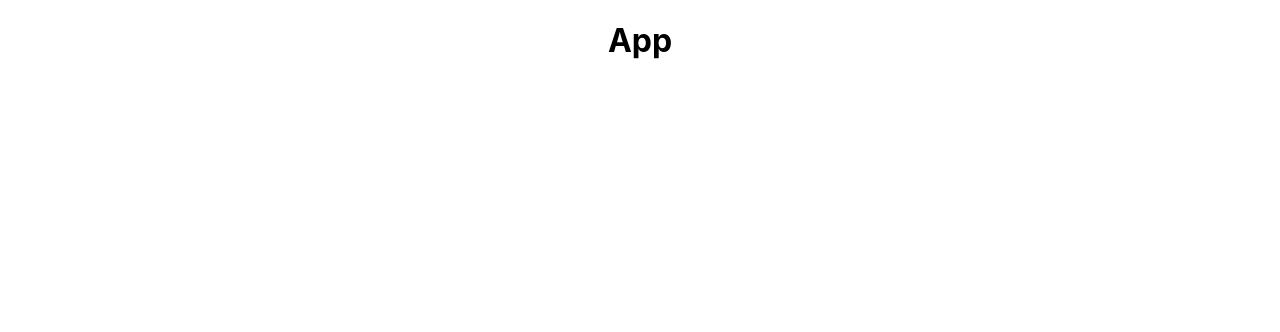
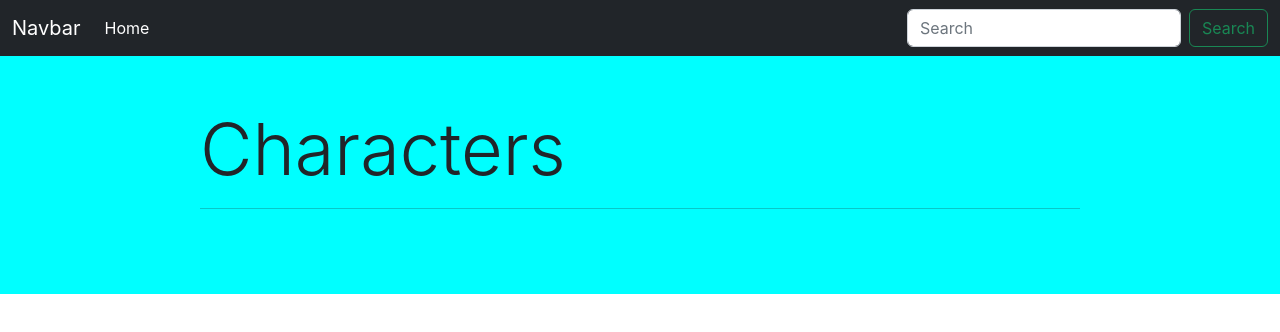
Before and after one commit to GiancarloCabrera/technical-test-landian, a React (Create React App) app: page / in a window 1280 px wide. Shown: the top 332 px of the page. Built offline with nearby package versions, Linux system fonts and the light colour scheme; no server answers.

Commit message:
Creating main page with its style...

```diff
--- a/package.json
+++ b/package.json
@@ -10,6 +10,8 @@
     "@types/node": "^16.7.13",
     "@types/react": "^18.0.0",
     "@types/react-dom": "^18.0.0",
+    "axios": "^0.27.2",
+    "bootstrap": "5.2.1",
     "react": "^18.2.0",
     "react-dom": "^18.2.0",
     "react-scripts": "5.0.1",
--- a/public/index.html
+++ b/public/index.html
@@ -24,7 +24,8 @@
       work correctly both with client-side routing and a non-root public URL.
       Learn how to configure a non-root public URL by running `npm run build`.
     -->
-    <title>React App</title>
+    <link href="https://cdn.jsdelivr.net/npm/bootstrap@5.2.0-beta1/dist/css/bootstrap.min.css" rel="stylesheet" integrity="sha384-0evHe/X+R7YkIZDRvuzKMRqM+OrBnVFBL6DOitfPri4tjfHxaWutUpFmBp4vmVor" crossorigin="anonymous">
+    <title>Marvel App</title>
   </head>
   <body>
     <noscript>You need to enable JavaScript to run this app.</noscript>
--- /dev/null
+++ b/src/components/Navbar/Navbar.tsx
@@ -0,0 +1,32 @@
+import React from 'react';
+import "./Navbar.css";
+// import  Marvel_Logo from "../../assets/images/Marvel_Logo.svg.png";
+// IMAGEN PENDIENTE POR RESOLVER
+// import logo from '../../assets/images/marvel-logo.png';
+export const Navbar = () => {
+  return (
+    <div>
+        <nav className="navbar navbar-expand-lg navbar-dark bg-dark">
+            {/* <img src='../../assets/images/Marvel_Logo.svg.png'/> */}
+            {/* <img src={logo}/> */}
+            <div className="container-fluid">
+                <a className="navbar-brand" href="#">Navbar</a>
+                <button className="navbar-toggler" type="button" data-bs-toggle="collapse" data-bs-target="#navbarSupportedContent" aria-controls="navbarSupportedContent" aria-expanded="false" aria-label="Toggle navigation">
+                <span className="navbar-toggler-icon"></span>
+                </button>
+                <div className="collapse navbar-collapse" id="navbarSupportedContent">
+                <ul className="navbar-nav me-auto mb-2 mb-lg-0">
+                    <li className="nav-item">
+                    <a className="nav-link active" aria-current="page" href="#">Home</a>
+                    </li>
+                </ul>
+                <form className="d-flex" role="search">
+                    <input className="form-control me-2" type="search" placeholder="Search" aria-label="Search"/>
+                    <button className="btn btn-outline-success" type="submit">Search</button>
+                </form>
+                </div>
+            </div>
+        </nav>
+    </div>
+  )
+}
--- /dev/null
+++ b/src/helpers/getCharacter.ts
@@ -0,0 +1,11 @@
+import axios from "axios"
+
+export const getCharacters = async () => {
+    const ts = 1;
+    const apiKey = '20648ccf0e837e196b4dd840d71fdfee';
+    const hash = 'e80609e0fa302d6ea49e3653db01c88e';
+    const response = await axios.get(`https://gateway.marvel.com:443/v1/public/characters?ts=${ts}&apikey=${apiKey}&hash=${hash}`);
+    const { results } = response.data.data;
+    return results;
+
+}
--- a/src/index.tsx
+++ b/src/index.tsx
@@ -1,11 +1,11 @@
 import React from 'react';
 import ReactDOM from 'react-dom/client';
 import './index.css';
-import App from './App';
+import { Home } from './pages/MainPage/Home';
 
 const root = ReactDOM.createRoot(
   document.getElementById('root') as HTMLElement
 );
 root.render(
-    <App />
+    <Home />
 );
--- /dev/null
+++ b/src/pages/MainPage/Home.tsx
@@ -0,0 +1,33 @@
+import React from 'react'
+import { useEffect, useState } from "react"
+import { Navbar } from '../../components/Navbar/Navbar'
+import { getCharacters } from '../../helpers/getCharacter'
+import './home.css'
+
+export const Home = () => {
+  // getCharacters().then(s => console.log(s));
+  const [characters, setCharacters] = useState({
+    data: [],
+    loading: true
+  });
+
+  useEffect(() => {
+    getCharacters().then((char) => {
+      console.log('CHAR: ',char)
+      setCharacters({
+        data: char,
+        loading: false
+      });
+    })
+  },[])
+
+  return (
+    <React.Fragment>
+      <Navbar/>
+      <div className='content-page'>
+        <h1 className='display-2'>Characters</h1>
+        <hr className='bar'/>
+      </div>
+    </React.Fragment >
+  )
+}
--- /dev/null
+++ b/src/pages/MainPage/home.css
@@ -0,0 +1,8 @@
+.content-page{
+    padding: 50px 200px 50px 200px;
+    background-color: aqua;
+}
+
+.bar{
+    height: 20px !important;
+}
```
Also changed, not shown: src/assets/images/marvel-logo.png (added), src/components/Navbar/Navbar.css (added), 1 other file (tests, documents, lock files or other folders).
